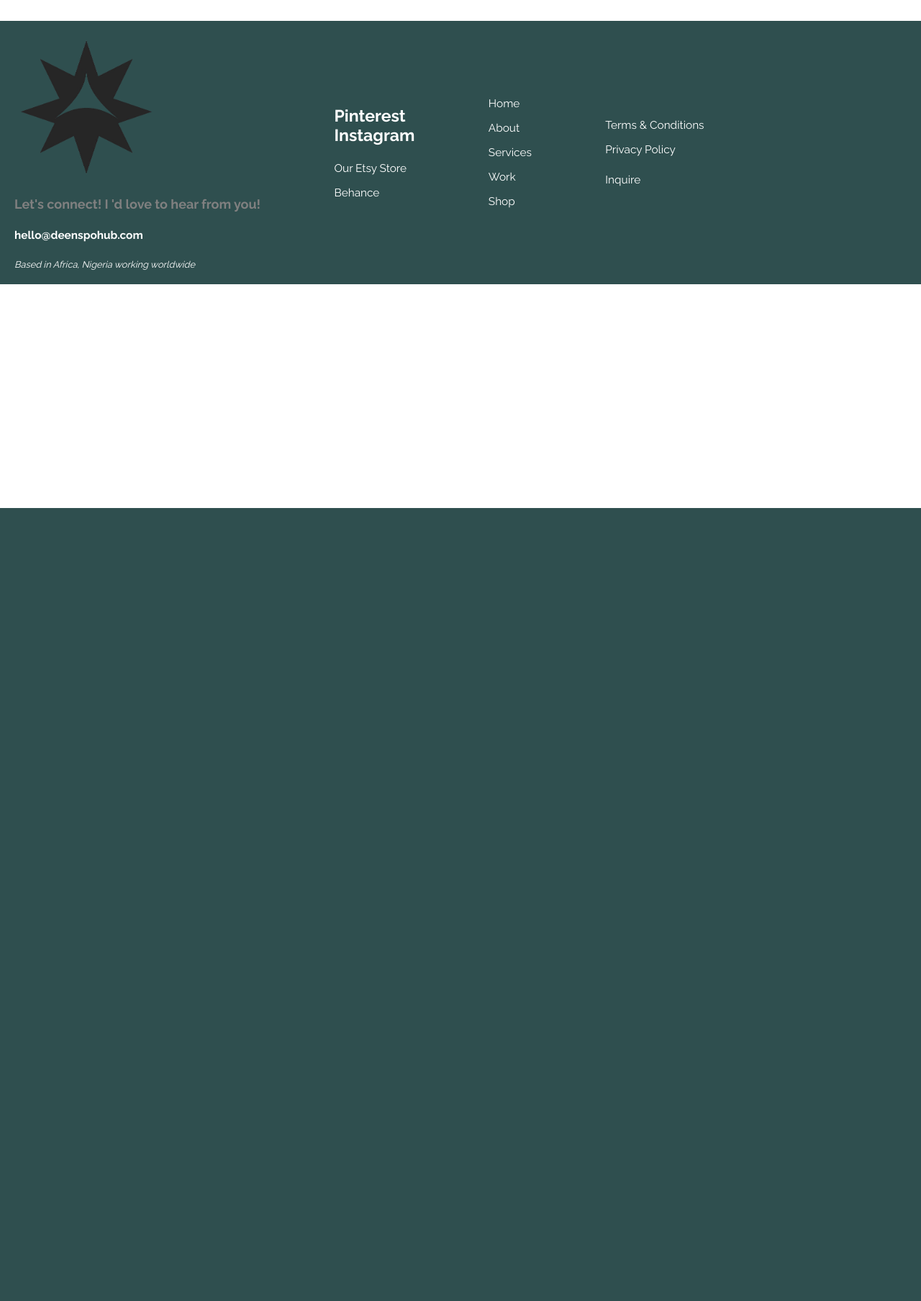
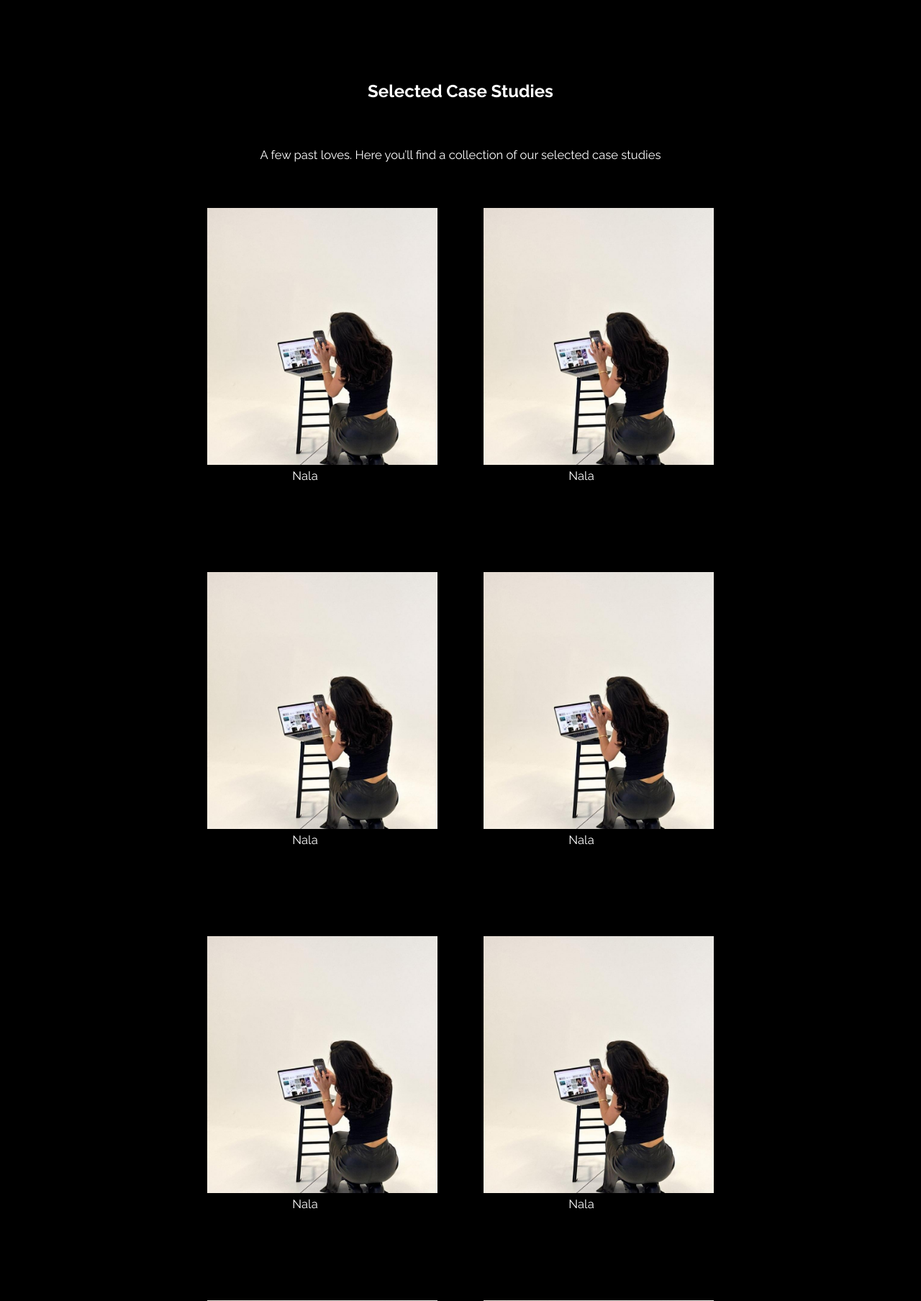
Before and after one commit to sirunique/Agencyportfolio, a PHP site: page /work in a window 1280 px wide. Shown: the part 94-1902 px from the top of the page at 72% size. Before the commit the page ends 800 px from the top, so only its background shows below. Run offline with PHP 8.4, Linux system fonts and the light colour scheme; some libraries are stand-ins or nearby versions.

Commit message:
Styling work page

```diff
--- a/pages/work/index.php
+++ b/pages/work/index.php
@@ -1,10 +1,97 @@
 <!-- Header -->
-<?php include('./components/header.php'); ?>
+<?php
+include('./components/header.php');
+include('./pages/work/work_css.php'); // linking css work page
+?>
 
 <!-- Page Content -->
-<section class="page-content">
-    <h1>Work Page</h1>
+<section class="section row work--1">
+    <h1>Selected Case Studies</h1>
+    <p class="work-text">A few past loves. Here you’ll find a collection of our selected case studies</p>
+    <div class="images-container">
+        <div class="img">
+            <img class="grid-img" src="images/IMG-20240906-WA0013.jpg" alt="product image" class="grid-img">
+            <div class="space-between">
+                <p>Nala</p>
+                <a href="#">See more</a>
+            </div>
+        </div>
 
+        <div class="img">
+            <img class="grid-img" src="images/IMG-20240906-WA0013.jpg" alt="product image" class="grid-img">
+            <div class="space-between">
+                <p>Nala</p>
+                <a href="#">See more</a>
+            </div>
+        </div>
+
+        <div class="img">
+            <img class="grid-img" src="images/IMG-20240906-WA0013.jpg" alt="product image" class="grid-img">
+            <div class="space-between">
+                <p>Nala</p>
+                <a href="#">See more</a>
+            </div>
+        </div>
+
+        <div class="img">
+            <img class="grid-img" src="images/IMG-20240906-WA0013.jpg" alt="product image" class="grid-img">
+            <div class="space-between">
+                <p>Nala</p>
+                <a href="#">See more</a>
+            </div>
+        </div>
+
+        <div class="img">
+            <img class="grid-img" src="images/IMG-20240906-WA0013.jpg" alt="product image" class="grid-img">
+            <div class="space-between">
+                <p>Nala</p>
+                <a href="#">See more</a>
+            </div>
+        </div>
+
+        <div class="img">
+            <img class="grid-img" src="images/IMG-20240906-WA0013.jpg" alt="product image" class="grid-img">
+            <div class="space-between">
+                <p>Nala</p>
+                <a href="#">See more</a>
+            </div>
+        </div>
+
+        <div class="img">
+            <img class="grid-img" src="images/IMG-20240906-WA0013.jpg" alt="product image" class="grid-img">
+            <div class="space-between">
+                <p>Nala</p>
+                <a href="#">See more</a>
+            </div>
+        </div>
+
+        <div class="img">
+            <img class="grid-img" src="images/IMG-20240906-WA0013.jpg" alt="product image" class="grid-img">
+            <div class="space-between">
+                <p>Nala</p>
+                <a href="#">See more</a>
+            </div>
+        </div>
+
+    </div>
+
+</section>
+
+<section class="section row work--2">
+    <img src="images/IMG-20240906-WA0013.jpg" alt="image" class="grid-img">
+
+    <div class="element-align">
+        <h3>OUR AESTHETICS</h3>
+        <h1>Other Work</h1>
+        <p>A collection of logos and other design works. With a sophisticated approach, we aim to mindfully capture the essence of each project. Our studio prioritizes minimalism and a premium aesthetic, driven by a passion for precision.</p>
+        <button class="btn">
+            See Our Logofolio
+        </button>
+    </div>
+</section>
+
+<section class="section row work--3 projectBtn-section">
+    <button class="btn">BOOK YOUR PROJECT</button>
 </section>
 
 <!-- Footer -->
--- /dev/null
+++ b/pages/work/work_css.php
@@ -0,0 +1,73 @@
+<style>
+    .work--1 {
+        padding: 7rem 2rem;
+        display: flex;
+        flex-direction: column;
+        justify-content: center;
+        align-items: center;
+        text-align: center;
+        gap: 4rem;
+    }
+
+    .work-text {
+        width: 80%;
+    }
+
+
+    .row:not(:last-child) {
+        border-bottom: 2px solid grey;
+    }
+
+    .images-container {
+        display: grid;
+        grid-template-columns: 1fr 1fr;
+        gap: 5vw;
+    }
+
+    .img {
+        padding-bottom: 40px;
+        cursor: pointer;
+    }
+
+    .grid-img {
+        padding-bottom: 5px;
+        flex: 1;
+        height: 100%;
+        width: 100%;
+        object-fit: cover;
+        display: block;
+    }
+
+    .space-between {
+        display: flex;
+        justify-content: space-between;
+    }
+
+    .space-between a {
+        display: none;
+    }
+
+
+    .element-align {
+        display: flex;
+        flex-direction: column;
+        justify-content: left;
+        gap: 1.5rem;
+        padding: 25px;
+    }
+
+    .projectBtn-section {
+        padding: 10px 20px;
+    }
+
+
+    /* Desktop view */
+    @media only screen and (min-width: 780px) {
+        .grid-img {
+            height: 90%;
+            width: 25vw;
+        }
+    }
+
+    /* Desktop view */
+</style>
```
